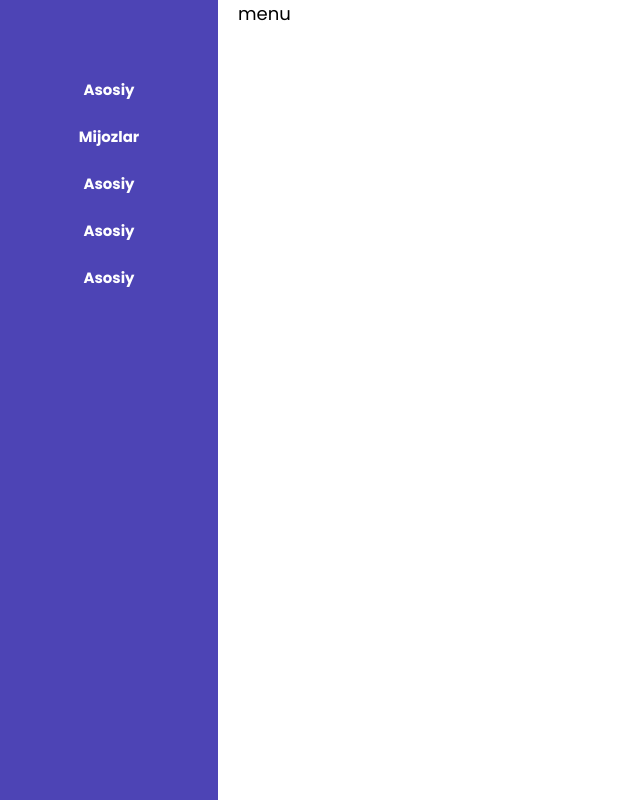
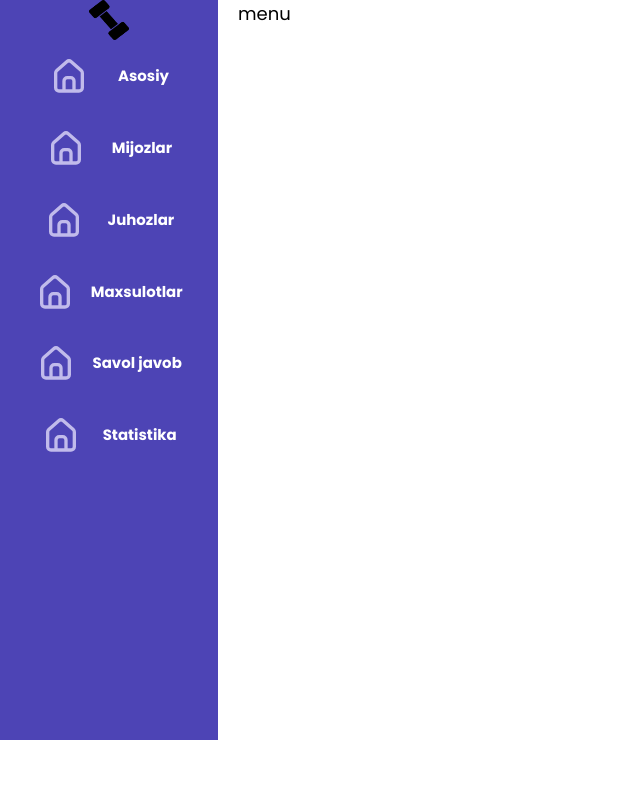
Before and after one commit to MIRZOULUGBEK9008/competation-fitness-dashboard-selfmade, a React (Create React App) app: page / in a window 1280 px wide. Shown: the whole page, without its empty margins (0-640 px from the left). Built offline with nearby package versions, Linux system fonts and the light colour scheme.

Commit message:
Changes the style of dashboard

```diff
--- a/src/components/dashboard/Dashboard.css
+++ b/src/components/dashboard/Dashboard.css
@@ -4,9 +4,20 @@
 }
 .sidebar{
     width: 20%;
-    min-height: 800px;
+    min-height: 740px;
     text-align: center;
     background-color:
     #4D44B5;
     color: #fff;
 }
+
+.sidebar-parts{
+    display: flex;
+   justify-content: space-evenly;
+    align-items: center;
+}
+
+.sidebar-parts img{
+    width: 40px;
+    height: 40px;
+}
--- a/src/components/dashboard/Dashboard.jsx
+++ b/src/components/dashboard/Dashboard.jsx
@@ -1,43 +1,49 @@
 import React from 'react'
 import "./Dashboard.css"
-
+import MainPhoto from "../../assets/icons/icon-main-min.svg"
+import Logo from "../../assets/gantel.png"
 const Dashboard = () => {
   return (
     <div>
         <div className='sidebar_overall'>
         <div className='sidebar container'>
         <div className='sidebar-parts'>
-                <img src="" alt="" />
+                <img src={Logo} alt="" />
 
 
             </div>
             <div className='sidebar-parts'>
-                <img src="" alt="" />
+                <img src={MainPhoto} alt="" />
 
                  <h5>Asosiy</h5>
             </div>
 
             <div className='sidebar-parts'>
-
+            <img src={MainPhoto} alt="" />
                  <h5>Mijozlar</h5>
             </div>
 
 
             <div className='sidebar-parts'>
-
-                 <h5>Asosiy</h5>
+            <img src={MainPhoto} alt="" />
+                 <h5>Juhozlar</h5>
             </div>
 
 
             <div className='sidebar-parts'>
-
-                 <h5>Asosiy</h5>
+            <img src={MainPhoto} alt="" />
+                 <h5>Maxsulotlar</h5>
             </div>
 
             <div className='sidebar-parts'>
+            <img src={MainPhoto} alt="" />
+                 <h5>Savol javob</h5>
+            </div>
+            <div className='sidebar-parts'>
+            <img src={MainPhoto} alt="" />
+                 <h5>Statistika</h5>
+            </div>
 
-                 <h5>Asosiy</h5>
-            </div>
 
 
 
```
